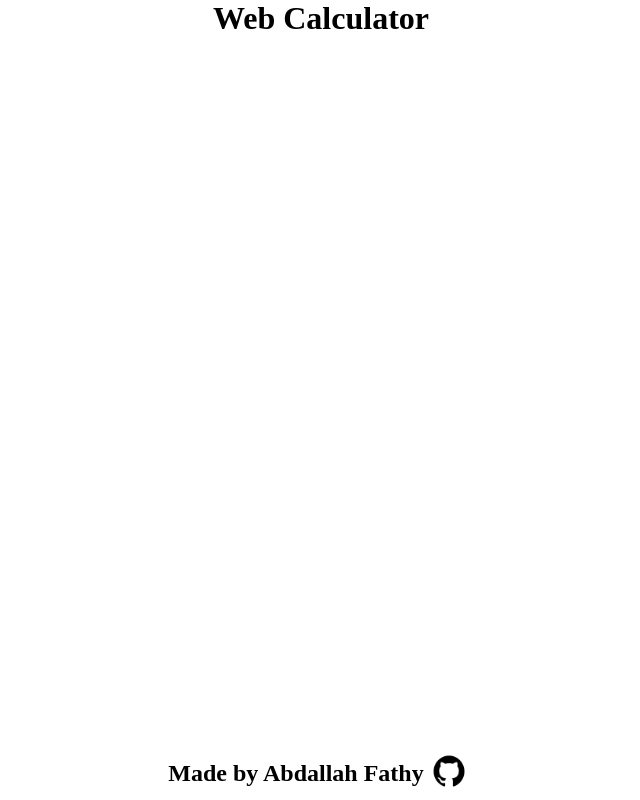
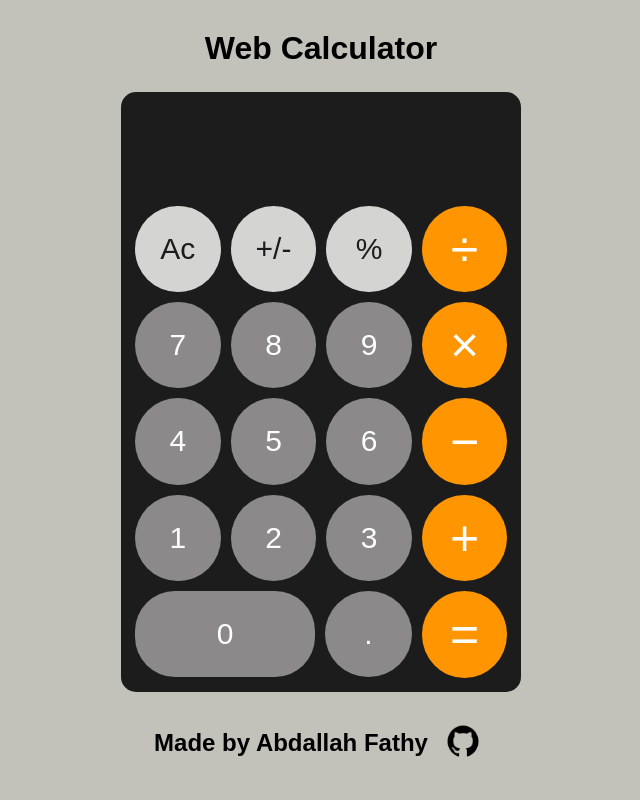
Before and after one commit to ABfathy/Calculator-, a plain HTML site: page index.html in a window 1280 px wide. Shown: the whole page, without its empty margins (319-959 px from the left). Drawn offline with Linux system fonts and the light colour scheme.

Commit message:
feat: add styling and the rest of the html structure for the calculator

```diff
--- a/index.html
+++ b/index.html
@@ -14,6 +14,38 @@
         </header>
         <div class="middle">
 
+            <div class="calculator">
+
+                <input type="text">
+                <div class="input">
+                    <div class="numbers">
+                        <button class="top">Ac</button>
+                        <button class="top">+/-</button>
+                        <button class="top">%</button>
+                        <button>7</button>
+                        <button>8</button>
+                        <button>9</button>
+                        <button>4</button>
+                        <button>5</button>
+                        <button>6</button>
+                        <button>1</button>
+                        <button>2</button>
+                        <button>3</button>
+                        <button class="zero">0</button>
+                        <button>.</button>
+                    </div>
+                    <div class="operators">
+                        <button>÷</button>
+                        <button>×</button>
+                        <button>−</button>
+                        <button>+</button>
+                        <button>=</button>
+
+                    </div>
+                </div>
+
+            </div>
+
         </div>
         <footer>
             <h2>Made by Abdallah Fathy </h2>
--- a/styles.css
+++ b/styles.css
@@ -12,12 +12,123 @@
     flex-direction: column;
     align-items: center;
     justify-content: space-between;
+    padding: 30px;
+    background-color: #c2c2bb;
+    font-family: sans-serif;
+
 }
 
+.calculator{
+
+    display: flex;
+    flex-direction: column;
+    width:400px;
+    height:600px;
+    padding: 12px;
+    gap:20px;
+    border: 2px solid #1c1c1c;
+    border-radius: 15px;
+    background-color: #1c1c1c;
+
+
+
+}
+
+input {
+
+    height:80px;
+    border:none;
+    background-color: #1c1c1c;
+}
+
+.input {
+    display: flex;
+    flex:1;
+    gap:10px;
+}
+
+.numbers{
+
+    display: flex;
+    flex-wrap: wrap;
+    gap:10px;
+
+}
+
+.operators{
+
+    display: flex;
+    flex-direction: column;
+    gap:10px;
+
+}
+
+
+.numbers > button {
+
+    background-color: #8b8989;
+    font-size: 30px;
+    color: white;
+}
+
+.operators > button {
+
+    background-color: #ff9500;
+    font-size: 50px;
+    color: white;
+}
+
+.numbers > .top{
+
+    color: #1c1c1c;
+    background-color: #d4d4d2;
+
+}
+
+
+button{
+
+    min-width:85px;
+    min-height:85px;
+    flex:1;
+    border-radius: 50%;
+    border: none;
+}
+
+.numbers > .top:hover{
+
+    background-color: #b9b9b9;
+
+}
+
+.numbers > button:hover {
+    background-color: #686767;
+    scale:1.1;
+
+
+}
+
+
+.operators > button:hover {
+
+    background-color: #e68600;
+    scale:1.1;
+
+}
+
+
+.zero{
+
+    min-width:180px;
+    border-radius:  40px;
+
+
+}
 
 footer{
     display: flex;
     align-items: center;
+    gap:10px;
 }
 img {
 
```
